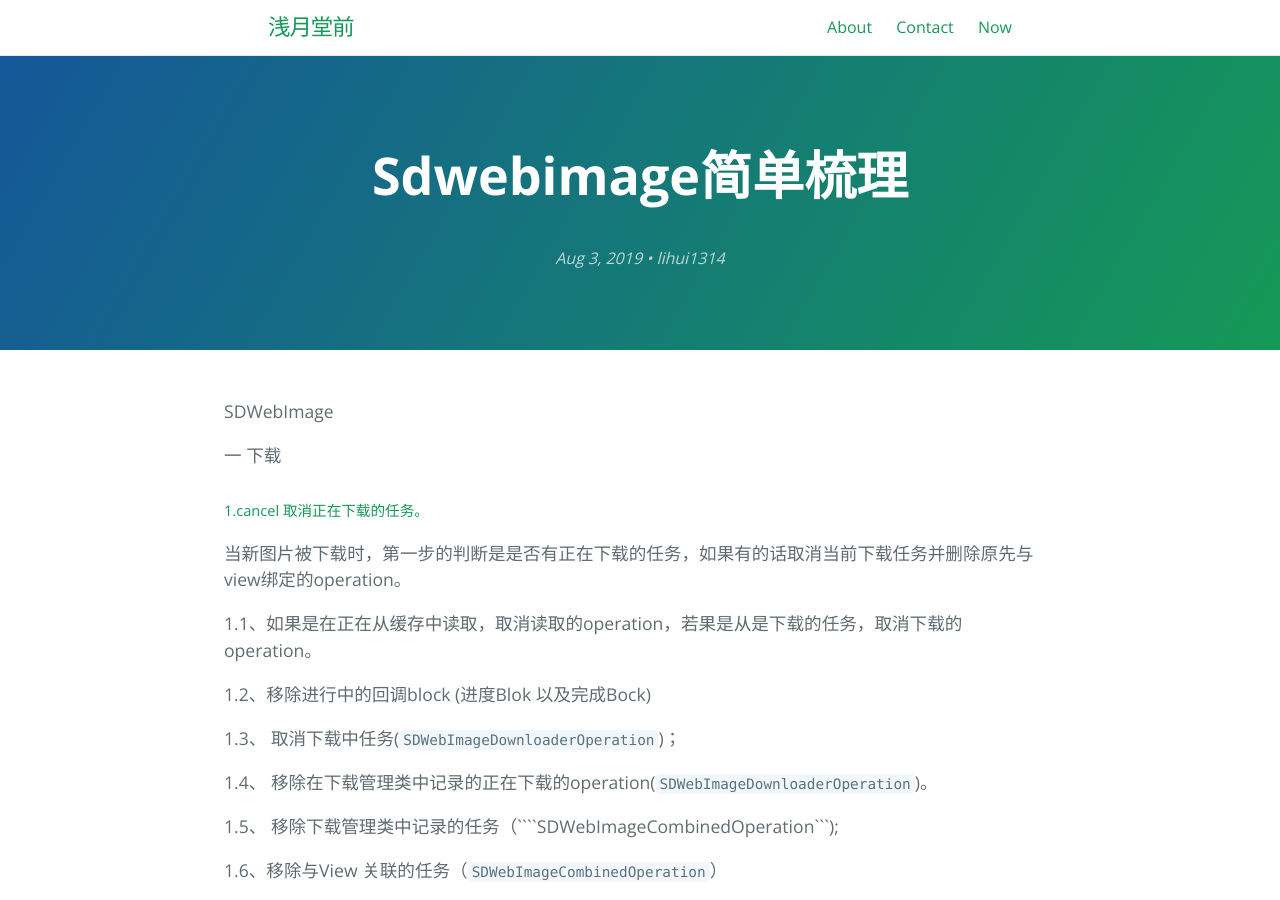
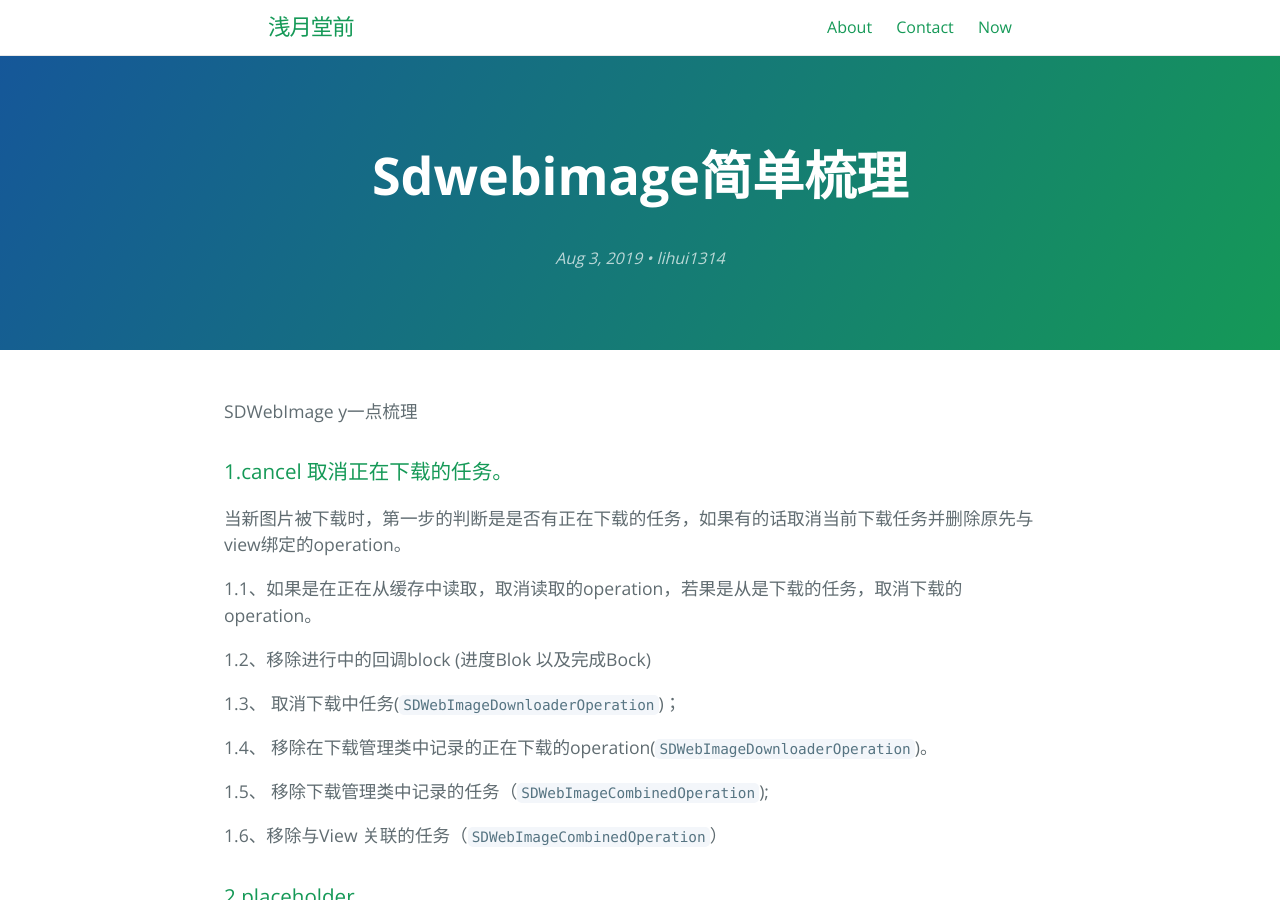
Before and after one commit to lihui1314/lihui1314.github.io, a Jekyll site: the page built from _posts/2019-08-03-SDWebImage简单梳理.md, in a window 1280 px wide and 900 px high. Built offline with Jekyll 4.4.1, drawn with Linux system fonts in a browser that asks for light colours; our own code applies the rules of GitHub Pages for plain Markdown files.

Commit message:
no message

`````diff
--- a/_posts/2019-08-03-SDWebImage简单梳理.md
+++ b/_posts/2019-08-03-SDWebImage简单梳理.md
@@ -1,8 +1,6 @@
-SDWebImage
+SDWebImage y一点梳理
 
-一 下载
-
-##### 1.cancel 取消正在下载的任务。
+### 1.cancel 取消正在下载的任务。
 
 当新图片被下载时，第一步的判断是是否有正在下载的任务，如果有的话取消当前下载任务并删除原先与view绑定的operation。
 
@@ -14,21 +12,21 @@
 
 1.4、 移除在下载管理类中记录的正在下载的operation(```SDWebImageDownloaderOperation```)。
 
-1.5、 移除下载管理类中记录的任务（````SDWebImageCombinedOperation```);
+1.5、 移除下载管理类中记录的任务（```SDWebImageCombinedOperation```);
 
 1.6、移除与View 关联的任务（```SDWebImageCombinedOperation```）
 
-##### 2.placeholder
+### 2.placeholder
 
 如果设置了占位图，给ImageView 设置占位图。
 
-##### 3.progress
+### 3.progress
 
 重置进度，设置进度回调block。combinedProgressBlock
 
-##### 4.和view关联正在下载的任务（```SDWebImageCombinedOperation```）
+### 4.和view关联正在下载的任务（```SDWebImageCombinedOperation```）
 
-##### 5.download
+### 5.download
 
  5.1、验证url
 
`````
